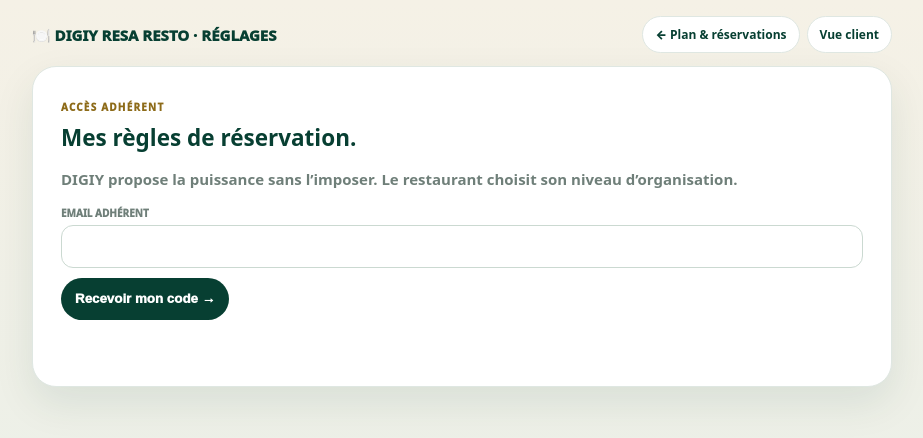
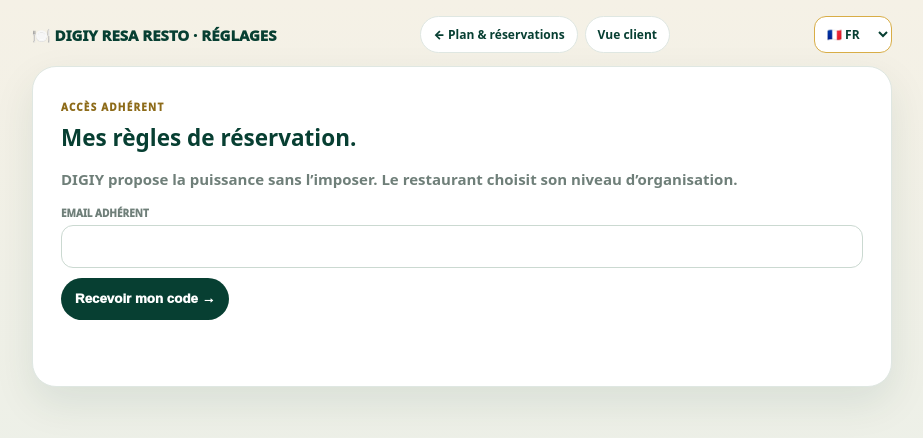
Before and after one commit to BEAUVILLE/digiy-resto, a plain HTML site: page resa-resto/reglages.html in a window 1280 px wide. Shown: the whole page, without its empty margins (178-1101 px from the left). Drawn offline with nearby package versions, Linux system fonts and the light colour scheme.

Commit message:
i18n(resto-pro): enable WORLD10 in resa-resto/reglages.html

```diff
--- a/resa-resto/reglages.html
+++ b/resa-resto/reglages.html
@@ -21,4 +21,4 @@ function showLogin(){$('manager').classList.add('hidden');$('login').classList.r
 async function enter(session){if(!session)return showLogin();await db.rpc('digiy_resa_resto_claim_site_by_email_v1',{p_slug:SLUG});let{data,error}=await db.from('digiy_resa_resto_sites').select('*').eq('slug',SLUG).maybeSingle();if(error||!data){await db.auth.signOut();showLogin();return msg('loginStatus','⚠️ Compte non autorisé.',true)}site=data;$('siteName').textContent='🍽️ '+site.display_name;$('who').textContent='Connecté : '+(session.user.email||'adhérent');$('tablePlan').checked=site.table_plan_enabled!==false;$('fixedServices').checked=site.fixed_services_enabled!==false;let closed=site.closed_weekdays||[];document.querySelectorAll('#days input').forEach(x=>x.checked=closed.includes(Number(x.value)));showManager()}
 $('send').onclick=async()=>{let email=$('email').value.trim();let{error}=await db.auth.signInWithOtp({email,options:{shouldCreateUser:false}});if(error)return msg('loginStatus','⚠️ '+error.message,true);$('otpbox').classList.remove('hidden');msg('loginStatus','Code envoyé.')};$('verify').onclick=async()=>{let email=$('email').value.trim(),token=$('otp').value.trim();let{data,error}=await db.auth.verifyOtp({email,token,type:'email'});if(error)return msg('loginStatus','⚠️ '+error.message,true);await enter(data.session)};
 $('save').onclick=async()=>{let closed=[...document.querySelectorAll('#days input:checked')].map(x=>Number(x.value));let payload={table_plan_enabled:$('tablePlan').checked,fixed_services_enabled:$('fixedServices').checked,closed_weekdays:closed,updated_at:new Date().toISOString()};let{data,error}=await db.from('digiy_resa_resto_sites').update(payload).eq('id',site.id).select('*').single();if(error)return msg('saveStatus','⚠️ '+error.message,true);site=data;msg('saveStatus','✅ Règles enregistrées. RESA les applique immédiatement.')};$('logout').onclick=async()=>{await db.auth.signOut();location.reload()};db.auth.getSession().then(({data})=>enter(data.session));})();
-</script></body></html>
+</script><script src="./world10-pro.js" defer></script></body></html>
```
